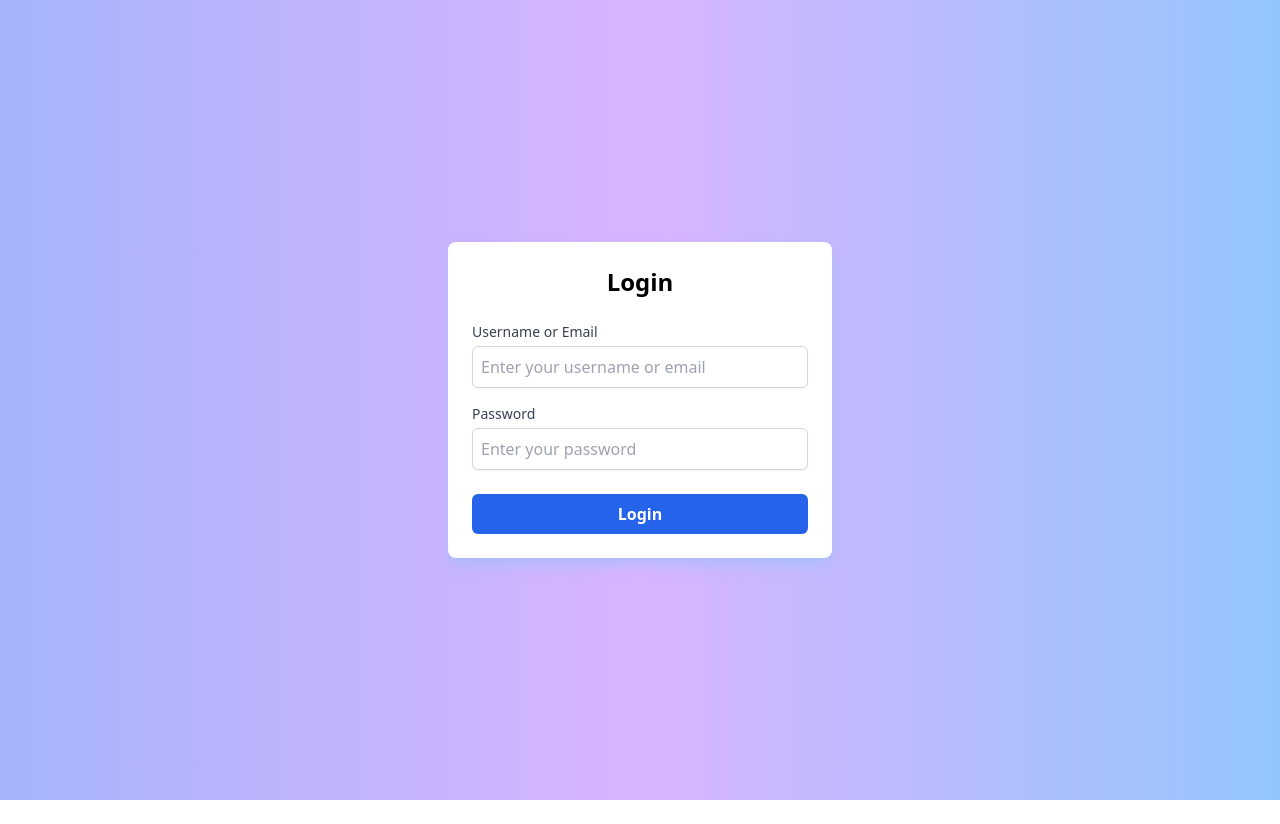
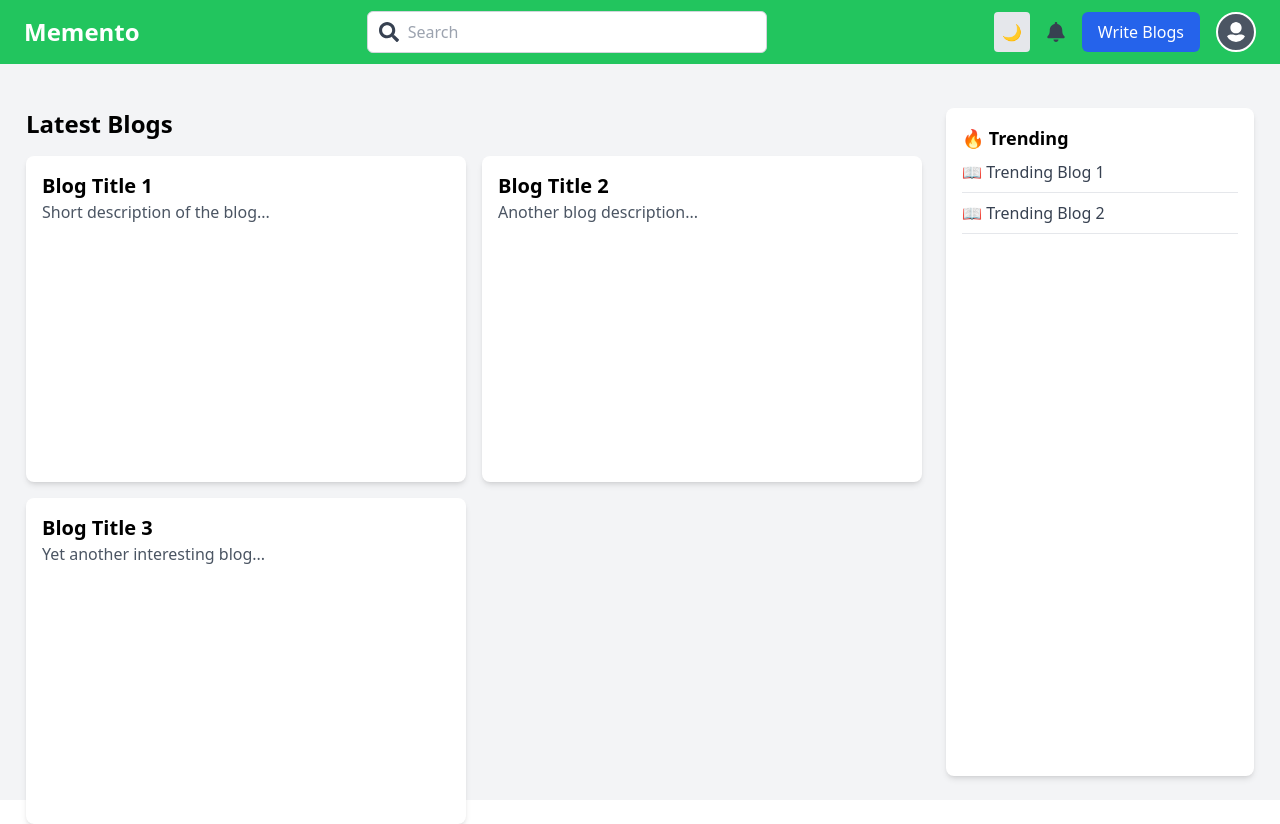
Before and after one commit to Sakib62/memento-frontend, a React (Vite) app: page / in a window 1280 px wide. Before the commit this address led to /login. Before the commit the page ends 800 px from the top, so only its background shows below. Built offline with nearby package versions, Linux system fonts and the light colour scheme; no server answers; sample sign-in values are in the browser's storage.

Commit message:
get story from database in home page

```diff
--- /dev/null
+++ b/src/components/BlogCard.tsx
@@ -0,0 +1,10 @@
+const BlogCard = ({ title, description }: { title: string; description: string }) => {
+    return (
+      <div className='bg-white p-4 rounded-lg shadow-md'>
+        <h3 className='text-xl font-bold'>{title}</h3>
+        <p className='text-gray-600'>{description}</p>
+      </div>
+    );
+  };
+
+  export default BlogCard;
--- a/src/components/PrivateRoute.tsx
+++ b/src/components/PrivateRoute.tsx
@@ -4,6 +4,10 @@ import { AuthContext } from '../context/AuthContext';
 
 const PrivateRoute = () => {
   const authContext = useContext(AuthContext);
+
+  if (authContext?.loading) {
+    return <div>Loading...</div>; // Or a spinner while checking the token
+  }
 
   if (!authContext?.token) {
     console.log('Redirecting to login...');
--- a/src/context/AuthContext.tsx
+++ b/src/context/AuthContext.tsx
@@ -6,6 +6,7 @@ interface AuthContextType {
   username: string | null;
   name: string | null;
   role: string | null;
+  loading: boolean;
   setAuthData: (token: string) => void;
   clearAuthData: () => void;
 }
@@ -21,6 +22,7 @@ const AuthProvider: React.FC<AuthProviderProps> = ({ children }) => {
   const [username, setUsername] = useState<string | null>(null);
   const [name, setName] = useState<string | null>(null);
   const [role, setRole] = useState<string | null>(null);
+  const [loading, setLoading] = useState<boolean>(true);
 
   useEffect(() => {
     const token = localStorage.getItem('token');
@@ -46,6 +48,7 @@ const AuthProvider: React.FC<AuthProviderProps> = ({ children }) => {
         clearAuthData();
       }
     }
+    setLoading(false);
   }, []);
 
   const setAuthData = (token: string) => {
@@ -68,7 +71,7 @@ const AuthProvider: React.FC<AuthProviderProps> = ({ children }) => {
 
   return (
     <AuthContext.Provider
-      value={{ token, username, name, role, setAuthData, clearAuthData }}
+      value={{ token, username, name, role, loading, setAuthData, clearAuthData }}
     >
       {children}
     </AuthContext.Provider>
--- a/src/pages/Home.tsx
+++ b/src/pages/Home.tsx
@@ -1,34 +1,89 @@
+import { useContext, useEffect, useState } from 'react';
+import { Navigate } from 'react-router-dom';
+import BlogCard from '../components/BlogCard';
 import Navbar from '../components/Navbar';
+import { AuthContext } from '../context/AuthContext';
 
 const Home = () => {
+  const authContext = useContext(AuthContext);
+  if (!authContext?.token) {
+    console.log('lol');
+    return <Navigate to='/login' />;
+  }
+  const [stories, setStories] = useState<any[]>([]); // State to store stories
+  const { token } = authContext;
+
+  useEffect(() => {
+    const fetchStories = async () => {
+      if (!token) {
+        console.error('No token available');
+        return;
+      }
+
+      try {
+        const response = await fetch('http://localhost:3000/api/stories', {
+          method: 'GET',
+          headers: {
+            'Content-Type': 'application/json',
+            Authorization: `Bearer ${token}`,
+          },
+        });
+
+        if (!response.ok) {
+          throw new Error('Failed to fetch stories');
+        }
+
+        const data = await response.json();
+        setStories(data.data); // Assuming the response contains an array of stories
+        console.log(stories);
+        //console.log(data.data);
+      } catch (error) {
+        console.error('Error fetching stories:', error);
+      }
+    };
+
+    fetchStories();
+    setStories(blogs)
+  }, [token]);
+
+  const blogs = [
+    { title: 'Blog Title 1', description: 'Short description of the blog...' },
+    { title: 'Blog Title 2', description: 'Another blog description...' },
+    { title: 'Blog Title 3', description: 'Yet another interesting blog...' },
+  ];
+
   return (
-    <div className='flex flex-col min-h-screen bg-cyan-300'>
+    <div className='flex flex-col min-h-screen bg-gray-100'>
       <Navbar />
 
       {/* Main Layout */}
-      <div className='flex flex-1 w-full justify-center p-6 mt-5'>
+      <div className='flex flex-1 w-full justify-center p-6 mt-5 space-x-6'>
         {/* Main Content */}
-        <div className='w-full max-w-3xl bg-white p-6 rounded-lg shadow-md'>
-          <h2 className='text-2xl font-semibold mb-4'>Latest Blogs</h2>
-          {/* Dummy Blog Cards (Replace with actual data later) */}
-          <div className='space-y-4'>
-            <div className='p-4 bg-gray-200 rounded-md shadow'>
-              <h3 className='text-xl font-bold'>Blog Title 1</h3>
-              <p className='text-gray-700'>Short description of the blog...</p>
-            </div>
-            <div className='p-4 bg-gray-200 rounded-md shadow'>
-              <h3 className='text-xl font-bold'>Blog Title 2</h3>
-              <p className='text-gray-700'>Another blog description...</p>
-            </div>
-          </div>
-        </div>
+        <div className="w-full max-w-4xl">
+  <h2 className="text-2xl font-semibold mb-4">Latest Blogs</h2>
+  <div className="grid grid-cols-1 md:grid-cols-2 gap-4 h-full">
+    {stories.length > 0 ? (
+      stories.map((blog, index) => (
+        <BlogCard
+          key={index}
+          title={blog.title}
+          description={blog.description}
+        />
+      ))
+    ) : (
+      <div className="col-span-1 md:col-span-2  flex justify-center items-center h-full text-gray-500">
+        No stories available
+      </div>
+    )}
+  </div>
+</div>
 
         {/* Right Sidebar */}
-        <div className='w-1/4 p-4 bg-gray-200 ml-6 rounded-lg shadow-md'>
-          <h3 className='text-lg font-semibold'>Trending</h3>
-          <ul className='mt-2 text-gray-700'>
-            <li>🔥 Trending Blog 1</li>
-            <li>📖 Trending Blog 2</li>
+        <div className='w-1/4 bg-white p-4 rounded-lg shadow-md'>
+          <h3 className='text-lg font-semibold'>🔥 Trending</h3>
+          <ul className='mt-2 text-gray-700 space-y-2'>
+            <li className='border-b pb-2'>📖 Trending Blog 1</li>
+            <li className='border-b pb-2'>📖 Trending Blog 2</li>
           </ul>
         </div>
       </div>
```
